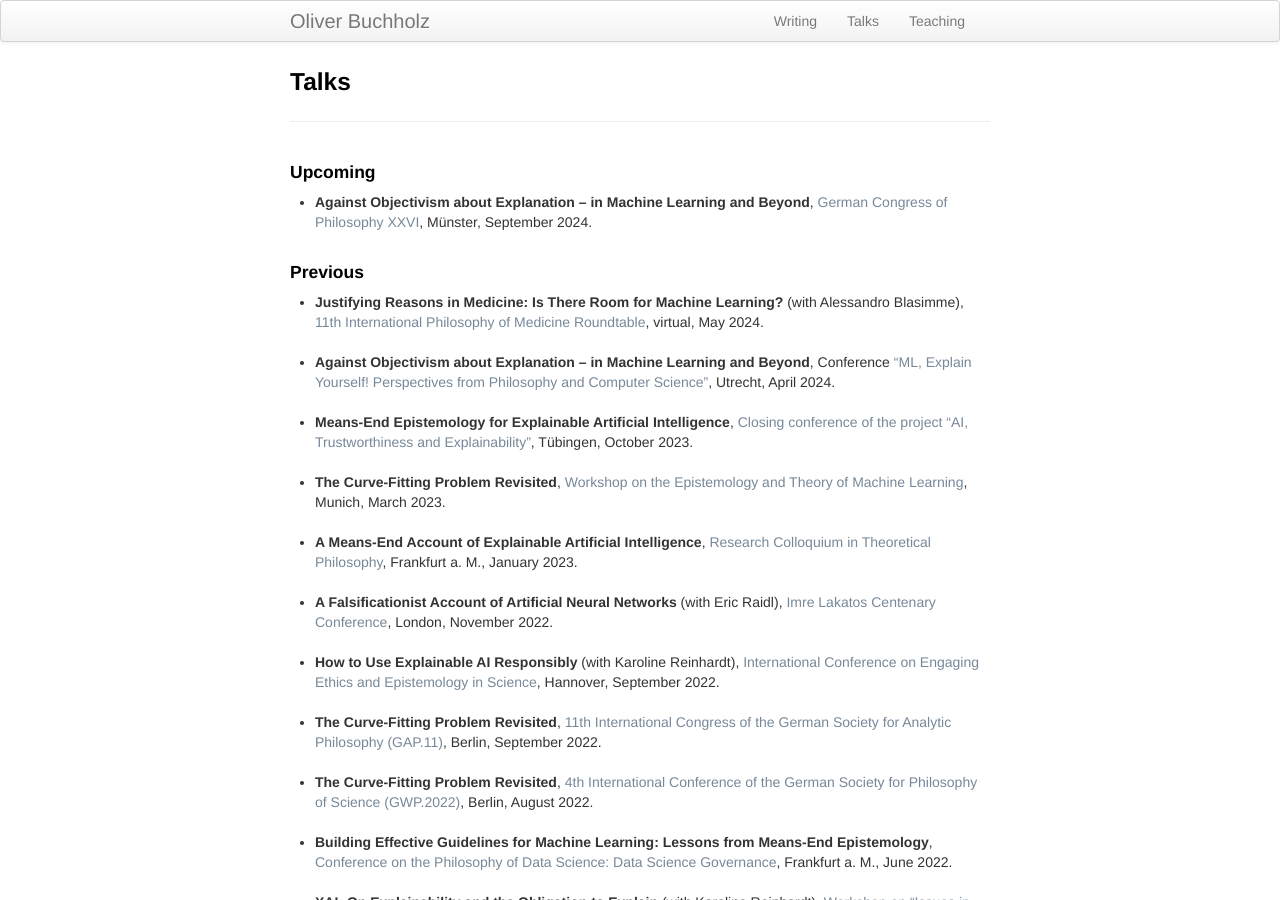
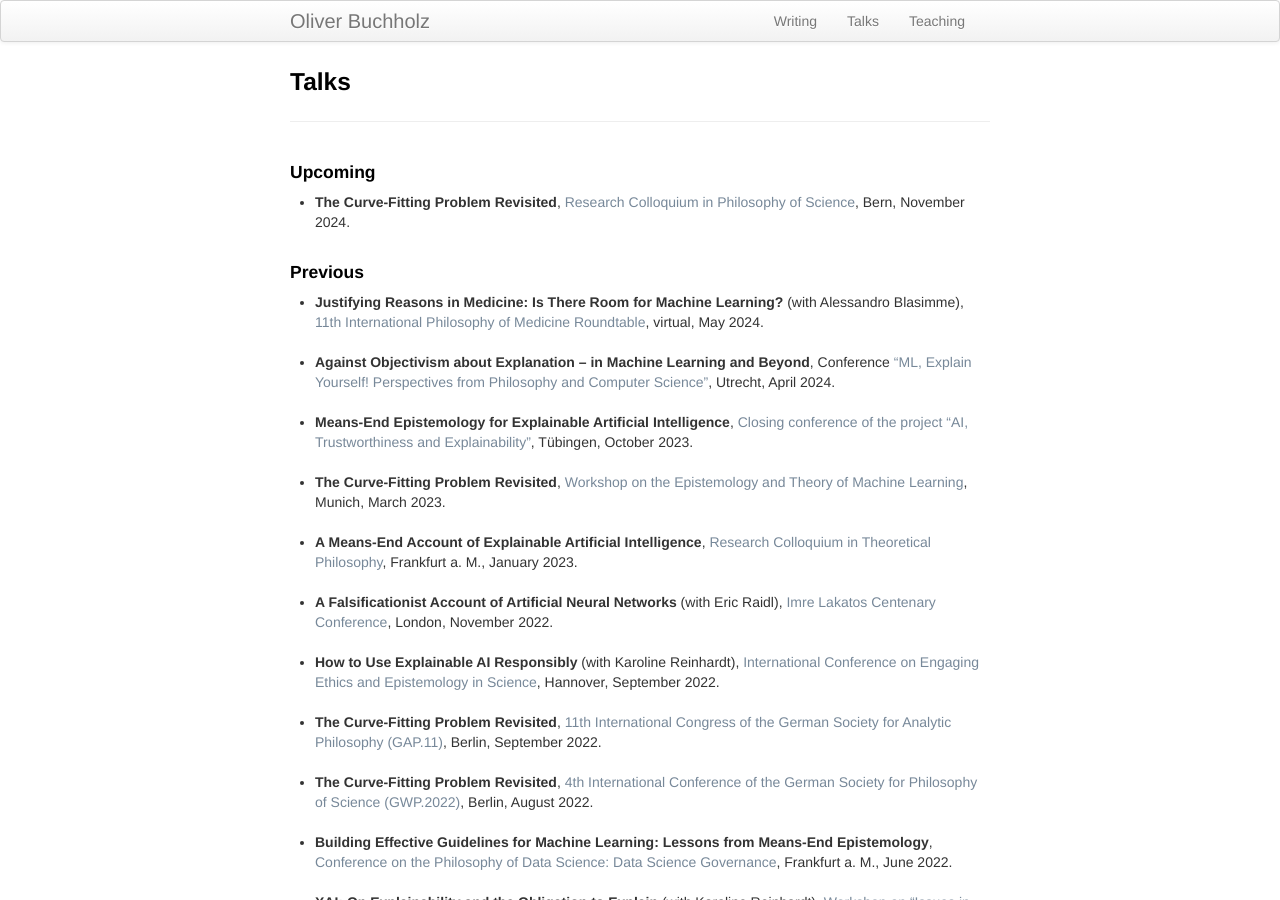
Before and after one commit to oliverbuchholz/oliverbuchholz.github.io, a Jekyll site: the page built from pages/talks.md, in a window 1280 px wide and 900 px high. Built offline with Jekyll 4.4.1, drawn with Linux system fonts in a browser that asks for light colours.

Commit message:
Update talks.md

```diff
--- a/pages/talks.md
+++ b/pages/talks.md
@@ -7,7 +7,7 @@ description: Oliver Buchholz | Talks
 <h4>Upcoming</h4>
 
 <ul>
-<li><b>Against Objectivism about Explanation &ndash; in Machine Learning and Beyond</b>, <a href="https://www.uni-muenster.de/DKPhil2024/en/kongress/index.html" target="_blank">German Congress of Philosophy XXVI</a>, M&uuml;nster, September 2024.<br><br>
+<li><b>The Curve-Fitting Problem Revisited</b>, <a href="https://www.ksl.unibe.ch/KSL/detailsansicht?2" target="_blank">Research Colloquium in Philosophy of Science</a>, Bern, November 2024.<br><br>
 </li>
 </ul>
 
```
